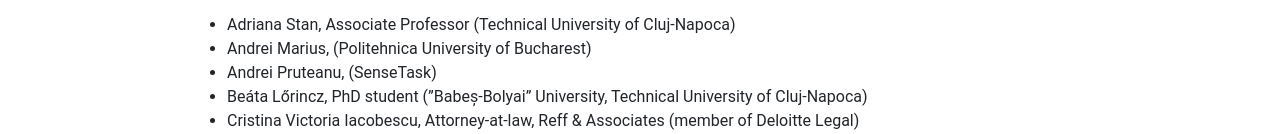
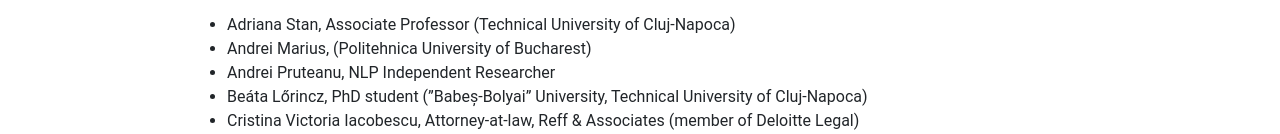
Before and after one commit to LiroBenchmark/LiroBenchmark.github.io, a React (Create React App) app: page /ro_benchmark_leaderboard/about in a window 1280 px wide. Shown: the part 808-942 px from the top of the page. Built offline with nearby package versions, Linux system fonts and the light colour scheme; what webfontloader would draw is missing.

Commit message:
Updated affiliation for team members

```diff
--- a/src/Components/AboutPage.js
+++ b/src/Components/AboutPage.js
@@ -43,7 +43,7 @@
     <ul>
       <li>Adriana Stan, Associate Professor (Technical University of Cluj-Napoca)</li>
       <li>Andrei Marius, (Politehnica University of Bucharest)</li>
-      <li>Andrei Pruteanu, (SenseTask)</li>
+      <li>Andrei Pruteanu, NLP Independent Researcher</li>
       <li>Beáta Lőrincz, PhD student (”Babeș-Bolyai” University, Technical University of Cluj-Napoca)</li>
       <li>Cristina Victoria Iacobescu, Attorney-at-law, Reff & Associates (member of Deloitte Legal)</li>
       <li>Gabriel Marchidan, (Feel IT Services, AIRomania)</li>
```
